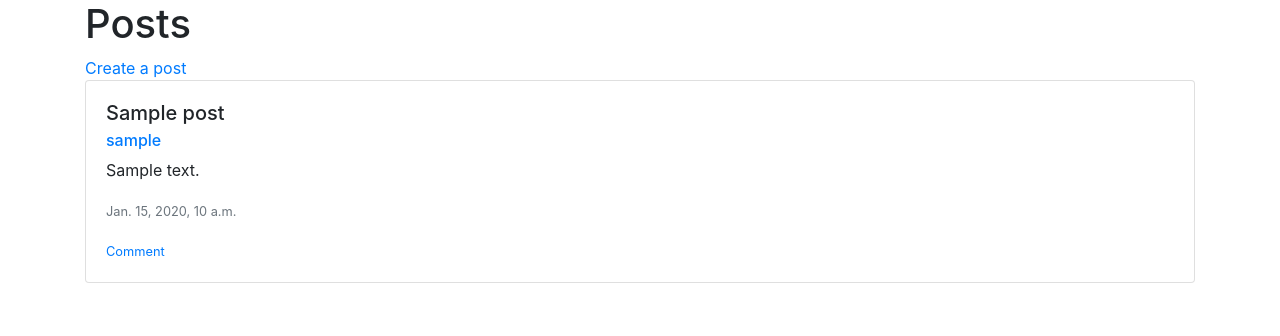
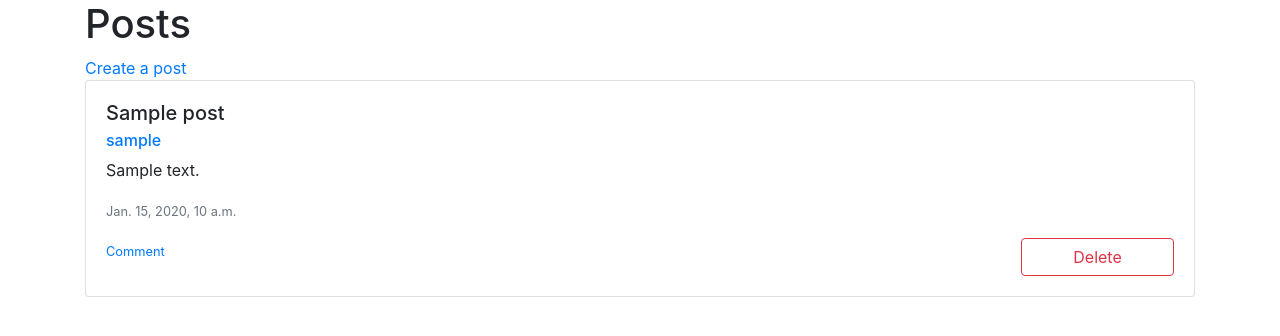
Before and after one commit to TheDomesticUser/blog, a Django app: page /posts/ in a window 1280 px wide. Shown: the part 56-392 px from the top of the page. Run offline with Django 3.2, Linux system fonts and the light colour scheme; a user stored in the database is signed in; tables that the repository leaves empty hold one stand-in row (values such as "Sample post"); some libraries are stand-ins or nearby versions.

Commit message:
Users can now delete their own posts

```diff
--- a/basic_app/templates/basic_app/info/user/list/posts/index.html
+++ b/basic_app/templates/basic_app/info/user/list/posts/index.html
@@ -14,8 +14,9 @@
     </p>
   {% endif %}
 
+  <div id="posts">
     {% for post in object_list %}
-  <div id="comments" class="card mb-4"
+    <div id="post" class="card mb-4"
       data-href="{% url 'basic_app:comments_list' pk=post.id %}">
       <div id="cardBody" class="card-body">
         <h5 class="card-title">{{ post.title }}</h5>
@@ -26,23 +27,36 @@
         </h6>
         <p class="card-text">{{ post.content }}</p>
         <p class="card-text"><small class="text-muted">{{ post.datetime_posted }}</small></p>
-      <p class="card-text"><small class="text-muted"></small></p>
+        <div class="row justify-content-between">
+          <div class="col-4">
             <p class="card-text"><small><a id="comment" href="{% url 'basic_app:post_comment' pk=post.id %}">Comment</a></small></p>
+          </div>
+
+          <!-- If the user is the author of the post, allow deletion -->
+          {% if post.author == user %}
+            <div class="col-2">
+              <button id="deletePost" class="btn btn-outline-danger btn-block"
+                data-href="{% url 'basic_app:delete_post' pk=post.id %}">Delete</button>
+            </div>
+          {% endif %}
+        </div>
       </div>
     </div>
     {% endfor %}
+  </div>
 
   <script>
-    const commentsDiv = document.querySelectorAll('div#comments');
+    const postsDiv = document.querySelector('div#posts');
 
-    commentsDiv.forEach((commentDiv) => {
-      // Display the mouse pointer cursor icon when hovering over the commentsDiv
-      commentDiv.style.cursor = 'pointer';
+    // Set the cursor to the pointing icon when on the div
+    postsDiv.style.cursor = 'pointer';
 
-      // Take the user to the comments list url upon clicked
-      commentDiv.addEventListener('click', () => {
-        location.href = commentDiv.dataset.href;
-      });
+    // Perform different actions depending on the element clicked
+    postsDiv.addEventListener('click', function(e){
+      if (e.target.id = 'deletePost') {
+        // Redirect the user to the url for deleting posts
+        location.href = e.target.dataset.href;
+      }
     });
   </script>
 
--- a/basic_app/urls.py
+++ b/basic_app/urls.py
@@ -11,10 +11,10 @@ urlpatterns = [
     path('logout/', views.LogoutView.as_view(), name='logout'),
     path('post/', views.PostCreateView.as_view(), name='create_post'),
     path('posts/', views.PostsListView.as_view(), name='posts'),
+    re_path(r'^post/(?P<pk>\d+)/delete$', views.PostDeleteView.as_view(), name='delete_post'),
     re_path(r'^post/(?P<pk>\d+)/comment$', views.CommentCreateView.as_view(), name='post_comment'),
     re_path(r'^post/(?P<pk>\d+)/comments$', views.CommentsListView.as_view(), name='comments_list'),
     path('feedback/', views.FeedbackCreateView.as_view(), name='feedback'),
     re_path(r'^edit-profile/(?P<pk>\d+)/$', views.MyProfileUpdateView.as_view(), name='edit_profile'),
     re_path(r'^profile/(?P<pk>\d+)/$', views.UserProfileDetailView.as_view(), name='view_profile'),
-    # Admin functionality
 ]
--- a/basic_app/views.py
+++ b/basic_app/views.py
@@ -7,7 +7,7 @@ from django.contrib.auth.decorators import login_required
 from django.contrib.auth.hashers import make_password
 from django.contrib.auth.hashers import check_password
 
-from django.urls import reverse
+from django.urls import reverse, reverse_lazy
 from django.shortcuts import redirect
 
 from . import forms
@@ -67,6 +67,14 @@ class PostsListView(ListView):
     object_list = 'posts_list'
 
     ordering = ['-datetime_posted']
+
+class PostDeleteView(DeleteView):
+    model = models.Post
+    success_url = reverse_lazy('basic_app:posts')
+
+    # Do not open a prompt for deletion confirmation
+    def get(self, request, *args, **kwargs):
+        return self.post(request, *args, **kwargs)
 
 class CommentCreateView(LoginRequiredMixin, CreateView):
     template_name = 'basic_app/create/comment/index.html'
```
Lines whose indentation alone changed are shown as unchanged.
